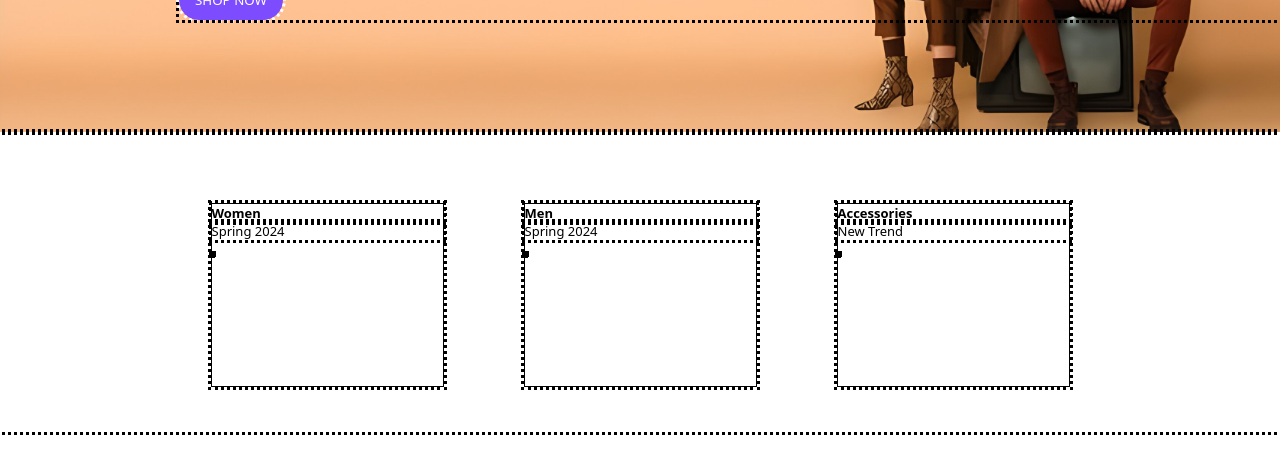
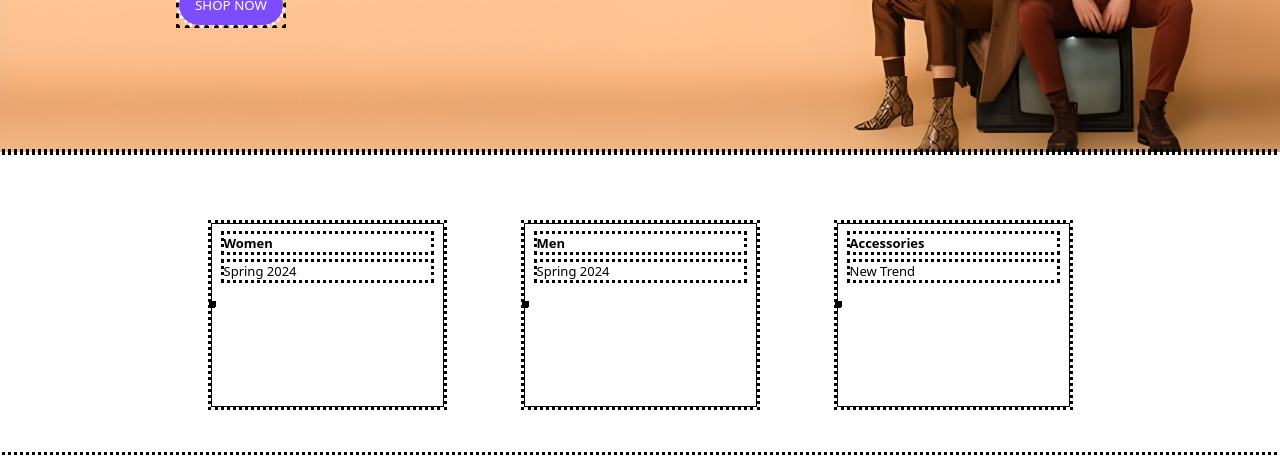
Before and after one commit to Burhan01000001/My-Repository, a plain HTML site: page Project #4 LUMSLAM/index.html in a window 1280 px wide. Shown: the part 338-800 px from the top of the page. Drawn offline with Linux system fonts and the light colour scheme.

Commit message:
Make some changes in the cards

```diff
--- a/Project #4 LUMSLAM/css/style.css
+++ b/Project #4 LUMSLAM/css/style.css
@@ -116,6 +116,7 @@
 }
 
 .main-1 .btn {
+    display: inline;
     margin-top: 30px;
     margin-left: 179px;
 }
@@ -131,21 +132,21 @@
 
 
 
-.main-2{
+.main-2 {
     display: flex;
     justify-content: center;
     height: 300px;
 }
 
-.main-2 .box{
+.main-2 .box {
     margin: 71px 40px;
     width: 231px;
     height: 182px;
     border: 1px solid black;
 }
 
-h4, p{
-    /* margin: 10px 12px; */
+h4, p {
+    margin: 10px 12px;
     font-family: system-ui;
     font-size: 13px;
 }
```
